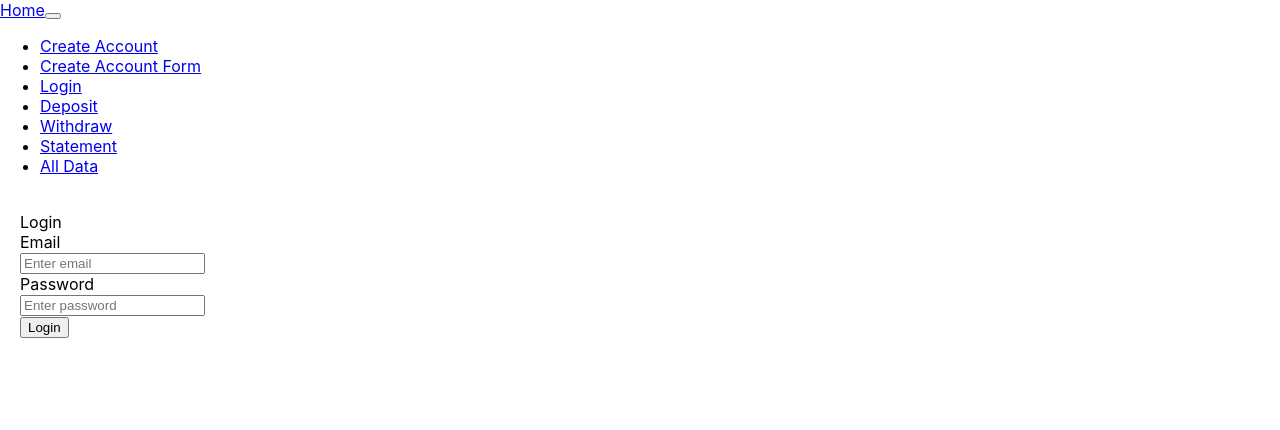
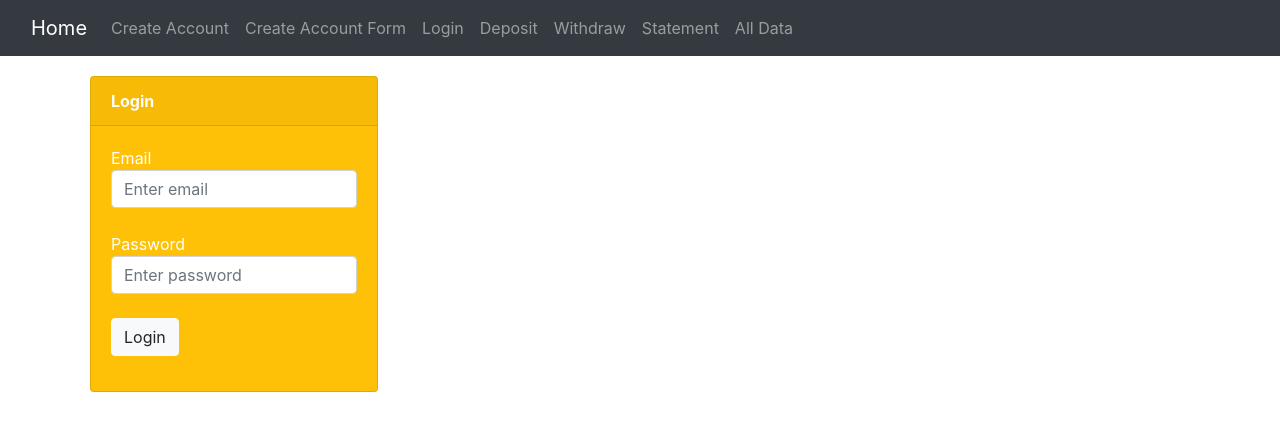
Before and after one commit to burlacenko/burlacenko.github.io, a React (Create React App) app in the folder BankApp/bank_client/: page /#/login in a window 1280 px wide. Shown: the top 430 px of the page. Built offline with nearby package versions, Linux system fonts and the light colour scheme.

Commit message:
PBA added bootstrap css and styles are back

```diff
--- a/BankApp/bank_client/public/index.html
+++ b/BankApp/bank_client/public/index.html
@@ -24,7 +24,10 @@
       work correctly both with client-side routing and a non-root public URL.
       Learn how to configure a non-root public URL by running `npm run build`.
     -->
-    <title>React App</title>
+    <title>EasyMoney Bank</title>
+    <!-- bootstrap css 4.0 -->
+    <link rel="stylesheet" href="https://maxcdn.bootstrapcdn.com/bootstrap/4.0.0/css/bootstrap.min.css" integrity="sha384-Gn5384xqQ1aoWXA+058RXPxPg6fy4IWvTNh0E263XmFcJlSAwiGgFAW/dAiS6JXm" crossorigin="anonymous">
+
   </head>
   <body>
     <noscript>You need to enable JavaScript to run this app.</noscript>
--- a/BankApp/bank_client/src/BankApp.js
+++ b/BankApp/bank_client/src/BankApp.js
@@ -14,6 +14,8 @@ import AllData from './Components/AllData.js';
 import { UserContext } from './context.js';
 import { Route, Link, HashRouter, BrowserRouter } from 'react-router-dom';
 //Routes,
+
+// import './BankApp.css';
 
 // https://stackoverflow.com/questions/69832748/error-error-a-route-is-only-ever-to-be-used-as-the-child-of-routes-element
 // Routes and Route: https://reacttraining.com/blog/react-router-v6-pre/#introducing-routes
--- a/BankApp/bank_client/src/Components/Statement.js
+++ b/BankApp/bank_client/src/Components/Statement.js
@@ -4,7 +4,6 @@ import React from 'react';
 // import { UserContext } from 'react-router-dom';
 import Card from './Card.js';
 import { UserContext } from '../context.js';
-
 import AccountStatement from './AccountStatement';
 
 function Statement () {
--- a/BankApp/bank_client/src/index.css
+++ b/BankApp/bank_client/src/index.css
@@ -1,13 +1,99 @@
-body {
-  margin: 0;
-  font-family: -apple-system, BlinkMacSystemFont, 'Segoe UI', 'Roboto', 'Oxygen',
-    'Ubuntu', 'Cantarell', 'Fira Sans', 'Droid Sans', 'Helvetica Neue',
-    sans-serif;
-  -webkit-font-smoothing: antialiased;
-  -moz-osx-font-smoothing: grayscale;
+.material-icons {
+  margin-left: -50;
 }
 
-code {
-  font-family: source-code-pro, Menlo, Monaco, Consolas, 'Courier New',
-    monospace;
+.navbar-dark .navbar-nav .nav-item ,
+.navbar-dark .navbar-nav .nav-item {
+  /* height: 50px; */
+  text-justify: auto;
+  vertical-align: middle;
+  color: red !important;
 }
+
+.nav-link:focus {
+  /* this is what make the text stay highlighted when mouse moves to card below */
+  color: white !important;
+  /* font-style: italic; */
+  font-weight: bold;
+}
+
+.nav-link:hover {
+  /* font-size: 1.05em; */
+  color: white !important;
+  background-color: darkslategrey;
+}
+
+/* .nav-item {
+  background-color: blue;
+} */
+
+/* .nav-link {
+  background-color: darkblue;
+} */
+
+/* .card-header {
+  color: red;
+} */
+
+/* .card-body {
+  color: red;
+} */
+
+/* .card-status {
+  color: red !important;
+  margin-top: 100px;
+} */
+
+.btn {
+  margin-bottom: 15px;
+}
+
+.erroCreateAccount {
+  color: darkred;
+  font-weight: bold;
+}
+
+.deposit-unlogged,
+.operation-unlogged {
+  color: darkred;
+  font-weight: bold;
+}
+
+.alldata-currentUser,
+.alldata-allUsers
+{
+  font-weight: bold;
+  margin-top: 20px;
+  text-decoration: underline;
+}
+
+.statement-currentUser {
+  font-weight: bold;
+  text-decoration: underline;
+}
+
+.statementEntries-entry-positive {
+  padding: 0px 0px 0px 10px;
+/*     margin-left: 10px; */
+  background-color: lightgrey;
+/*   list-style-type: disc; */
+/*   list-style-type: circle; */
+/*   list-style-type: space-counter; */
+/*   try https://emojipedia.org/ */
+/*   list-style-type: "\1F44D"; // thumbs up sign */
+  list-style-type: "➕";
+}
+
+.statementEntries-entry-negative {
+  padding: 0px 0px 0px 10px;
+  background-color: lightgrey;
+  list-style-type: "➖";
+}
+
+.bankStatement--title {
+  font-weight: bold;
+}
+
+.card-header {
+  font-weight: bold;
+}
--- a/BankApp/bank_client/src/index.js
+++ b/BankApp/bank_client/src/index.js
@@ -1,9 +1,10 @@
 import React from 'react';
 import ReactDOM from 'react-dom';
-import './index.css';
 // import App from './App';
 import BankApp from './BankApp.js';
 // import reportWebVitals from './reportWebVitals';
+
+import './index.css';
 
 ReactDOM.render(
   <React.StrictMode>
```
